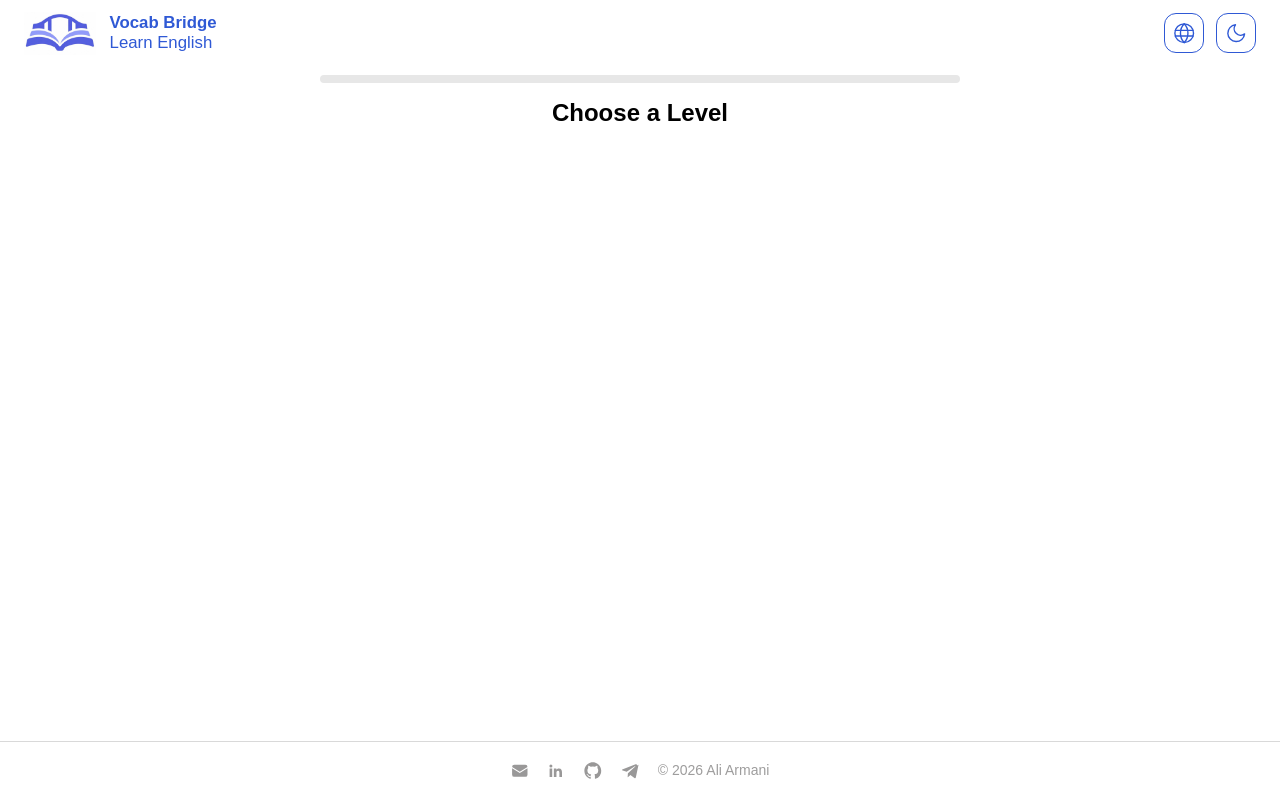
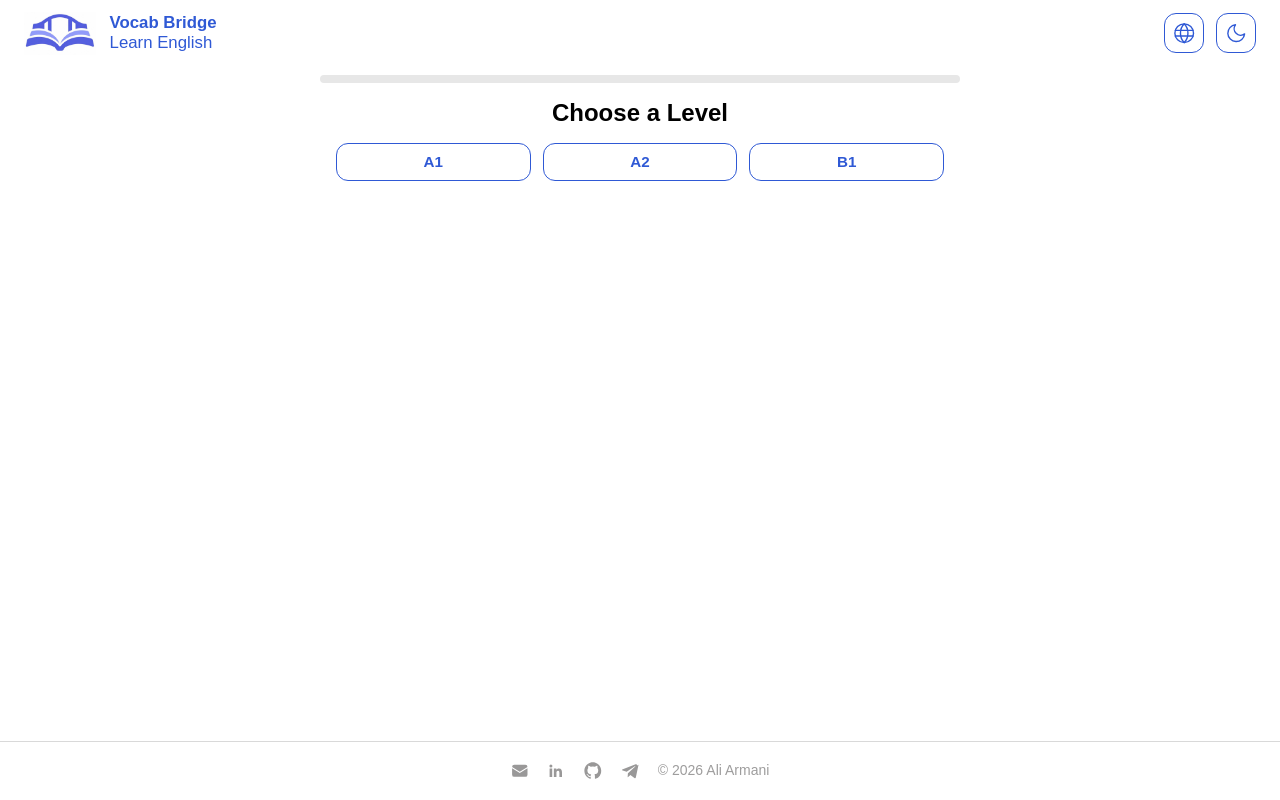
Before and after one commit to Ali-Armani/vocab-bridge, a plain HTML site: page index.html in a window 1280 px wide. Drawn offline with Linux system fonts and the light colour scheme.

Commit message:
fix(html): add B1 level to index.html

```diff
--- a/index.html
+++ b/index.html
@@ -6,6 +6,7 @@
   <link rel="stylesheet" href="assets/style.css">
   <script src="assets/data/levels/a1.js" defer></script>
   <script src="assets/data/levels/a2.js" defer></script>
+  <script src="assets/data/levels/b1.js" defer></script>
   <script src="assets/data/i18n.js" defer></script>
   <script src="assets/data/vocab-data.js" defer></script>
   <script src="assets/script.js" defer></script>
```
